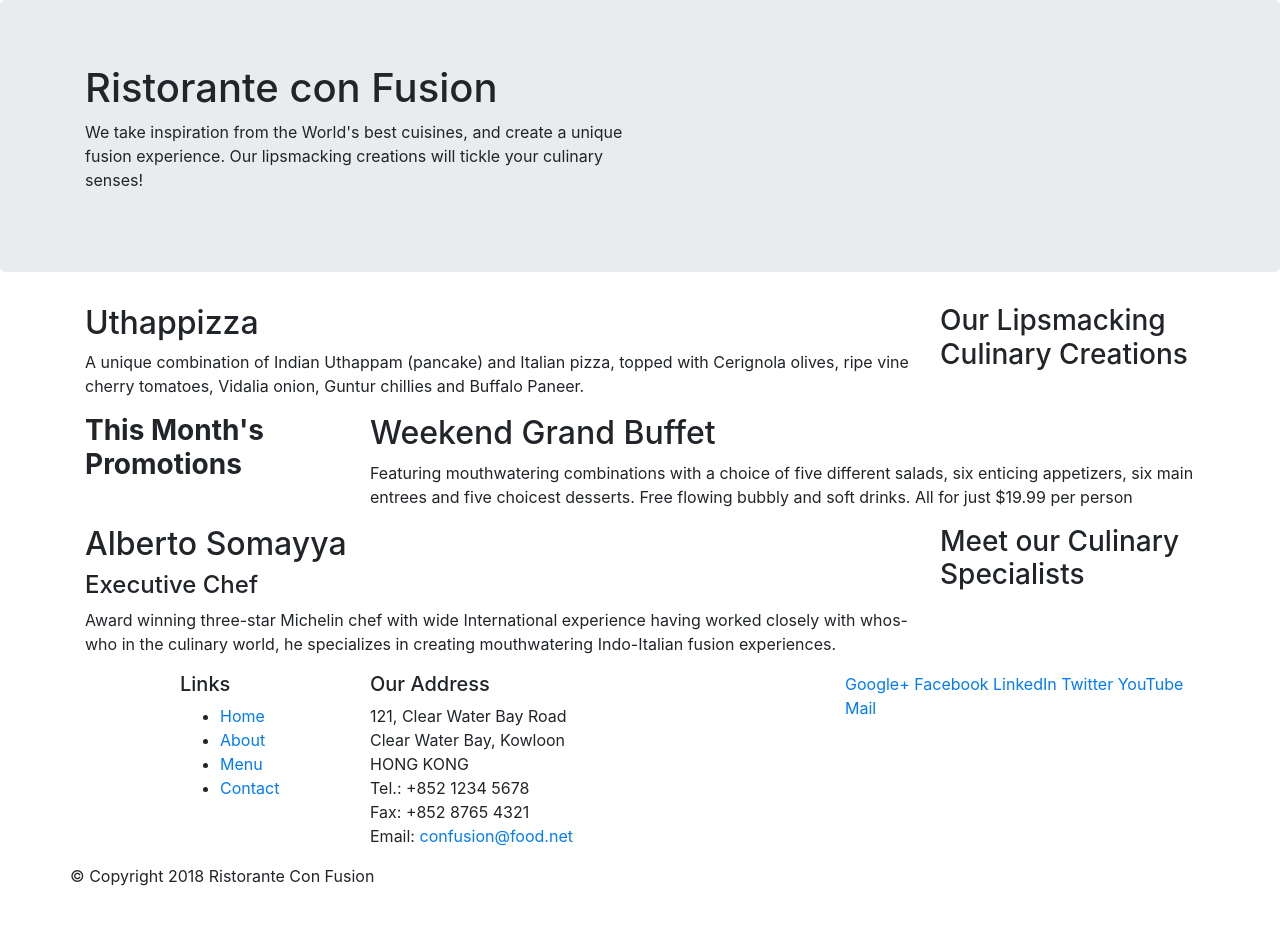
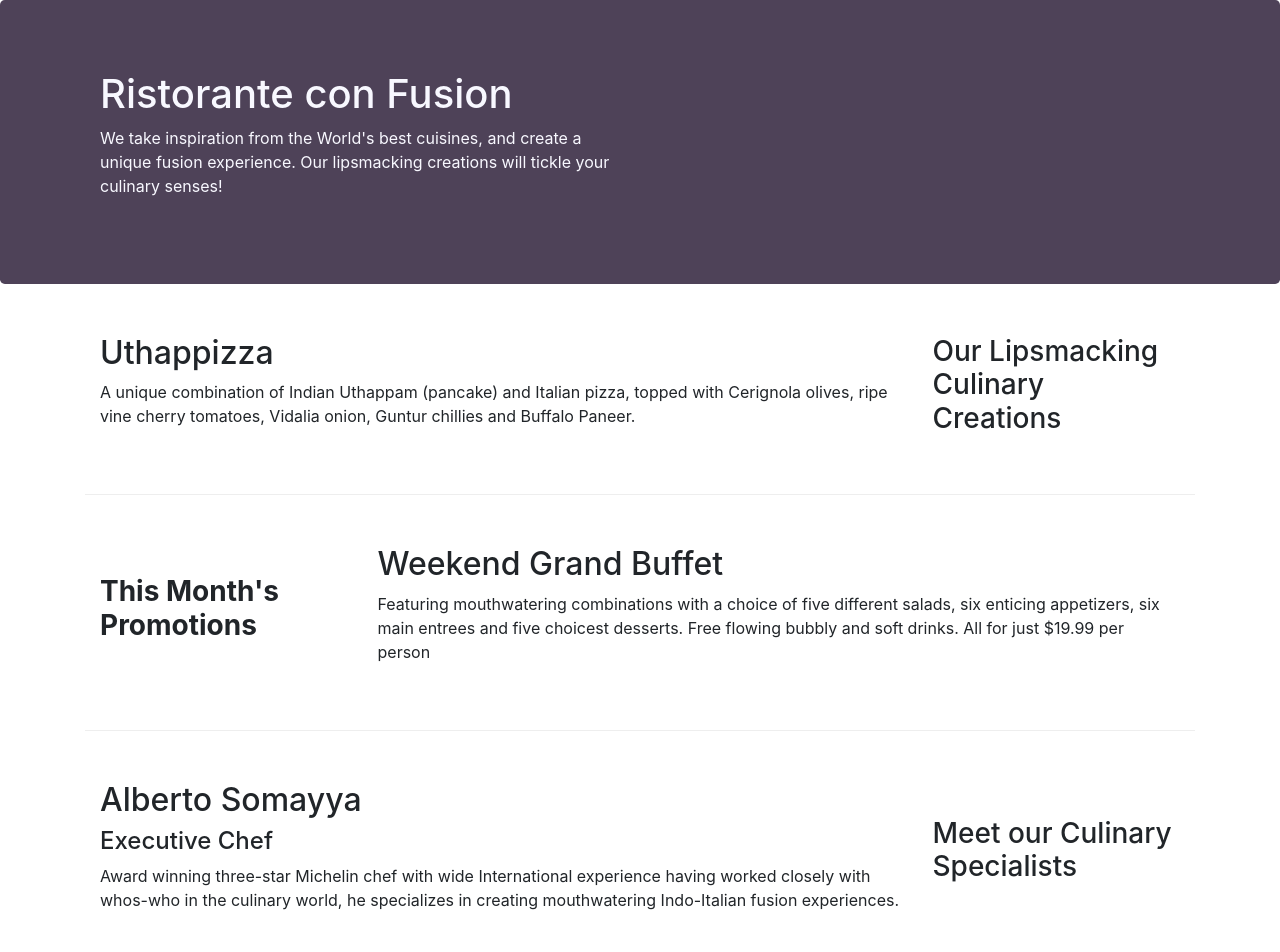
Before and after one commit to AamirZab/Bootstrap4, a website: page index.html in a window 1280 px wide. Shown: the top 952 px of the page. Before the commit the page ends 904 px from the top, so only its background shows below. Drawn offline with nearby package versions, Linux system fonts and the light colour scheme.

Commit message:
bootstrap grid p2

```diff
--- /dev/null
+++ b/css/styles.css
@@ -0,0 +1,28 @@
+.row-header{
+    margin: 0px auto;
+    padding: 0px auto;
+}
+.row-content{
+    margin: 0px auto;
+    padding: 50px 0px 50px 0px;
+    border-bottom: 1px ridge;
+    min-height: 400 px;
+}
+.footer{
+    background-color: rgb(9, 247, 247);
+    margin: 0px auto;
+    padding: 20px 0px 20px 0px;
+}
+
+.jumbo{
+    padding: 70px 30px 70px 30px;
+    margin: 0px auto;
+    background-color: rgb(78, 66, 88);
+    color:ghostwhite;
+}
+
+.adress{
+    font:bolder;
+    color:blue;
+    margin:0px;
+}
--- a/index.html
+++ b/index.html
@@ -9,14 +9,15 @@
 
         <!-- Bootstrap CSS -->
         <link rel="stylesheet" href="node_modules/bootstrap/dist/css/bootstrap.min.css">
+        <link rel="stylesheet" href="css/styles.css">
     <title>Ristorante Con Fusion</title>
 </head>
 
 <body>
 
-    <header class="jumbotron">
+    <header class="jumbotron jumbo">
         <div class="container">
-            <div class = "row">
+            <div class = "row row-header">
                 <div class=" col-12 col-sm-6">
                     <h1>Ristorante con Fusion</h1>
                     <p>We take inspiration from the World's best cuisines, and create a unique fusion experience. Our lipsmacking creations will tickle your culinary senses!</p>
@@ -28,7 +29,7 @@
     </header>
 
     <div class="container">
-        <div class="row">
+        <div class="row row-content align-items-center">
             <div class="col-12 col-sm-4 order-sm-last col-md-3">
                 <h3>Our Lipsmacking Culinary Creations</h3>
             </div>
@@ -39,7 +40,7 @@
         </div>
 
 
-        <div class="row">
+        <div class="row row-content align-items-center">
             <div class="col-12 col-sm-4 col-md-3">
                 <h3><b>This Month's Promotions</b></h3>
             </div>
@@ -50,7 +51,7 @@
             </div>
         </div>
 
-        <div class="row">
+        <div class="row row-content align-items-center">
             <div class="col-12 col-sm-4 order-sm-last col-md-3">
                 <h3>Meet our Culinary Specialists</h3>
             </div>
@@ -62,12 +63,12 @@
         </div>
     </div>
 
-    <footer>
+    <footer class="footer">
         <div class="container">
             <div class="row">
                 <div class="col-4 offset-1 col-sm-2">
                     <h5>Links</h5>
-                    <ul>
+                    <ul class="list-unstyled">
                         <li><a href="#">Home</a></li>
                         <li><a href="#">About</a></li>
                         <li><a href="#">Menu</a></li>
@@ -85,8 +86,8 @@
 		              Email: <a href="mailto:confusion@food.net">confusion@food.net</a>
 		           </address>
                 </div>
-                <div class="col-12 col-sm-4">
-                    <div>
+                <div class="col-12 col-sm-4 align-self-center">
+                    <div class="text-center">
                         <a href="http://google.com/+">Google+</a>
                         <a href="http://www.facebook.com/profile.php?id=">Facebook</a>
                         <a href="http://www.linkedin.com/in/">LinkedIn</a>
@@ -96,7 +97,7 @@
                     </div>
                 </div>
            </div>
-           <div class="row">
+           <div class="row justify-content-center">
                 <div clas="col-auto">
                     <p>© Copyright 2018 Ristorante Con Fusion</p>
                 </div>
```
